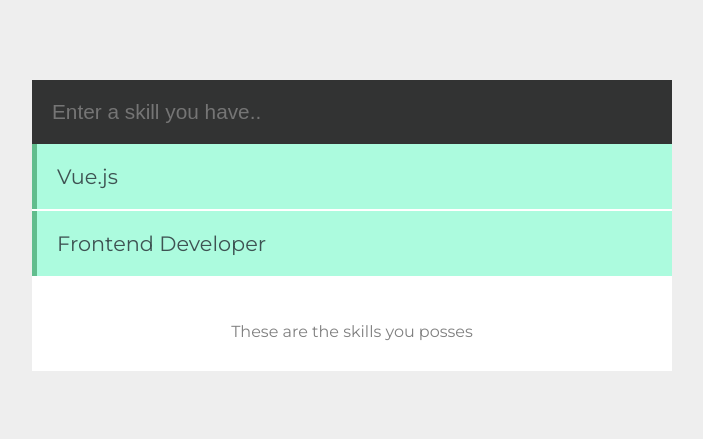
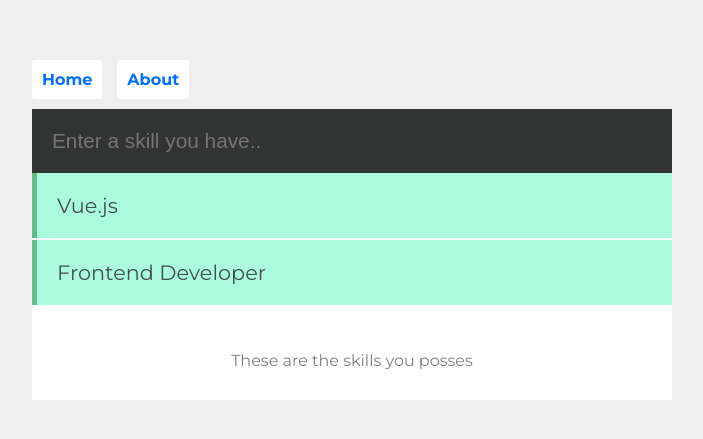
Before and after one commit to ihpannu/vue-todo, a Vue app: page / in a window 1280 px wide. Shown: the part 167-606 px from the top of the page, without its empty margins (288-991 px from the left). Built offline with nearby package versions, Linux system fonts and the light colour scheme.

Commit message:
added router

```diff
--- a/package.json
+++ b/package.json
@@ -9,7 +9,8 @@
   },
   "dependencies": {
     "vee-validate": "^2.0.6",
-    "vue": "^2.5.13"
+    "vue": "^2.5.13",
+    "vue-router": "^3.0.1"
   },
   "devDependencies": {
     "@vue/cli-plugin-babel": "^3.0.0-beta.6",
--- a/src/App.vue
+++ b/src/App.vue
@@ -1,5 +1,9 @@
 <template>
   <div id="app">
+    <nav>
+      <router-link to="/">Home</router-link>
+      <router-link to="/about">About</router-link>
+    </nav>
     <Skills />
   </div>
 </template>
@@ -34,4 +38,17 @@
 #app {
   width: 50%;
 }
+
+nav {
+  padding: 20px 20px 20px 0;
+}
+nav a {
+  padding: 10px;
+  text-decoration: none;
+  background: #fff;
+  border-radius: 3px;
+  color: rgba(0, 110, 255, 1);
+  font-weight: bold;
+  margin-right: 15px;
+}
 </style>
--- /dev/null
+++ b/src/components/About.vue
@@ -0,0 +1,6 @@
+<template>
+  <div class="about">
+      <h1>This is an abut page</h1>
+      <p>Lorem ipsum dolor sit amet consectetur adipisicing elit. Omnis repellat recusandae adipisci dolorem molestiae vitae facere hic laboriosam sint delectus! Ullam exercitationem incidunt officiis eveniet odit laborum obcaecati quas debitis.</p>
+  </div>
+</template>
--- a/src/components/Skills.vue
+++ b/src/components/Skills.vue
@@ -4,8 +4,10 @@
 <form @submit.prevent="addSkill">
 
     <input type="text" placeholder="Enter a skill you have.." v-model="skill" v-validate="'min:5'" name="skill">
-<p class="alert" v-if="errors.has('skill')">{{ errors.first('skill') }}</p>
 
+    <transition  name="alert-in" enter-active-class="animated zoomIn" leave-active-class="animated zoomOut">
+      <p class="alert" v-if="errors.has('skill')">{{ errors.first('skill') }}</p>
+    </transition>
 
   <ul>
     <li v-for="(data , index) in skills" :key="index" >{{data.skill}} </li>
@@ -38,14 +40,13 @@
       });
     }
   }
-  // props: {
-  //   msg: String
-  // }
 };
 </script>
 
 <!-- Add "scoped" attribute to limit CSS to this component only -->
-<style scoped >
+<style scoped>
+@import 'https://cdn.jsdelivr.net/npm/animate.css@3.5.2/animate.min.css';
+
 .holder {
   background: #fff;
 }
--- a/src/main.js
+++ b/src/main.js
@@ -1,10 +1,12 @@
 import Vue from 'vue';
 import App from './App.vue';
 import VeeValidate from 'vee-validate'; // Add this
+import router from  './router'
 
 Vue.use(VeeValidate); // Add this
 Vue.config.productionTip = false;
 
 new Vue({
+  router,
   render: h => h(App)
 }).$mount('#app');
--- /dev/null
+++ b/src/router.js
@@ -0,0 +1,21 @@
+import Vue from 'vue';
+import Router from 'vue-router';
+import Skills from './components/Skills.vue';
+import About from './components/About.vue';
+
+Vue.use(Router);
+
+export default new Router({
+  routes: [
+    {
+      path: '/',
+      name: 'skills',
+      component: Skills
+    },
+    {
+      path: './about',
+      name: './about',
+      component: About
+    }
+  ]
+});
```
Also changed, not shown: 1 other file (tests, documents, lock files or other folders).
